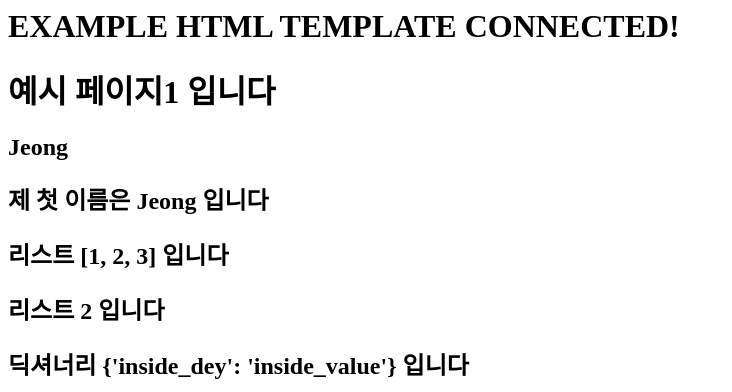
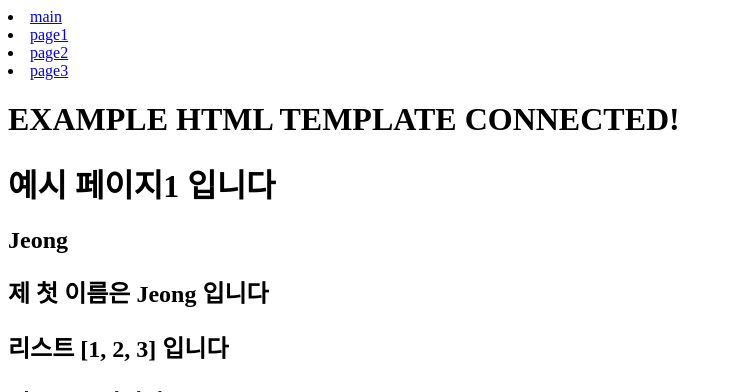
Before and after one commit to Jeongjjuna/Django_mobile_practice, a Django app: page /my_app/page1/ in a window 1280 px wide. Shown: the top 392 px of the page, without its empty margins (0-732 px from the left). Run offline with Django 4.2, Linux system fonts and the light colour scheme; parts of the project's set-up code (start-up, migrations or seed data) failed here and were passed over.

Commit message:
page구성

```diff
--- a/my_site/my_app/models.py
+++ b/my_site/my_app/models.py
@@ -2,5 +2,6 @@
 
 # Create your models here.
 class Client(models.Model):
-    first_name = models.CharField(max_lenth=30)
-    last_name = models.CharField(max_lenth=30)
+    first_name = models.CharField(max_length=30)
+    last_name = models.CharField(max_length=30)
+    age = models.IntegerField()
--- a/my_site/my_app/templates/my_app/example.html
+++ b/my_site/my_app/templates/my_app/example.html
@@ -6,6 +6,12 @@
     <title>Document</title>
 </head>
 <body>
+    <li><a href="./">main</a></li>
+    <li><a href="page1/">page1</a></li>
+    <li><a href="page2/">page2</a></li>
+    <li><a href="page3/">page3</a></li>
+
+
     <h1>EXAMPLE HTML TEMPLATE CONNECTED!</h1>
     <h1>예시 페이지 입니다</h1>
 </body>
--- a/my_site/my_app/templates/my_app/page1.html
+++ b/my_site/my_app/templates/my_app/page1.html
@@ -6,6 +6,12 @@
     <title>Document</title>
 </head>
 <body>
+    <li><a href="../">main</a></li>
+    <li><a href="./">page1</a></li>
+    <li><a href="../page2/">page2</a></li>
+    <li><a href="../page3/">page3</a></li>
+
+
     <h1>EXAMPLE HTML TEMPLATE CONNECTED!</h1>
     <h1>예시 페이지1 입니다</h1>
 
--- a/my_site/my_app/templates/my_app/page2.html
+++ b/my_site/my_app/templates/my_app/page2.html
@@ -6,6 +6,12 @@
     <title>Document</title>
 </head>
 <body>
+    <li><a href="../">main</a></li>
+    <li><a href="../page1/">page1</a></li>
+    <li><a href="./">page2</a></li>
+    <li><a href="../page3/">page3</a></li>
+
+
     <h1>EXAMPLE HTML TEMPLATE CONNECTED!</h1>
     <h1>예시 페이지2 입니다</h1>
 </body>
--- a/my_site/my_app/templates/my_app/page3.html
+++ b/my_site/my_app/templates/my_app/page3.html
@@ -6,6 +6,12 @@
     <title>Document</title>
 </head>
 <body>
+    <li><a href="../">main</a></li>
+    <li><a href="../page1/">page1</a></li>
+    <li><a href="../page2/">page2</a></li>
+    <li><a href="./">page3</a></li>
+
+
     <h1>EXAMPLE HTML TEMPLATE CONNECTED!</h1>
     <h1>예시 페이지3 입니다</h1>
 </body>
```
Also changed, not shown: my_site/my_app/migrations/0001_initial.py (added).
